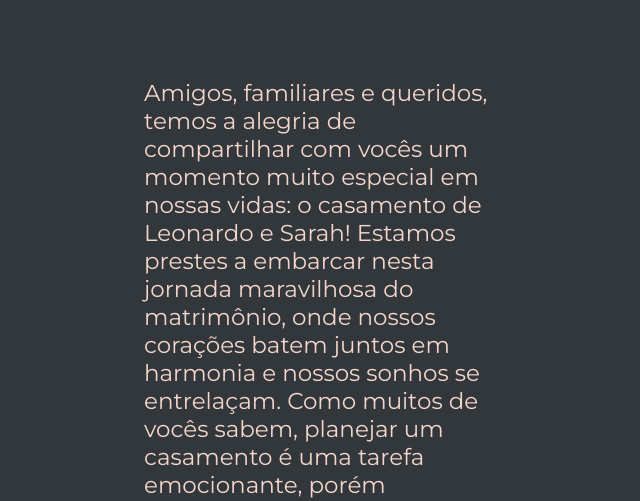
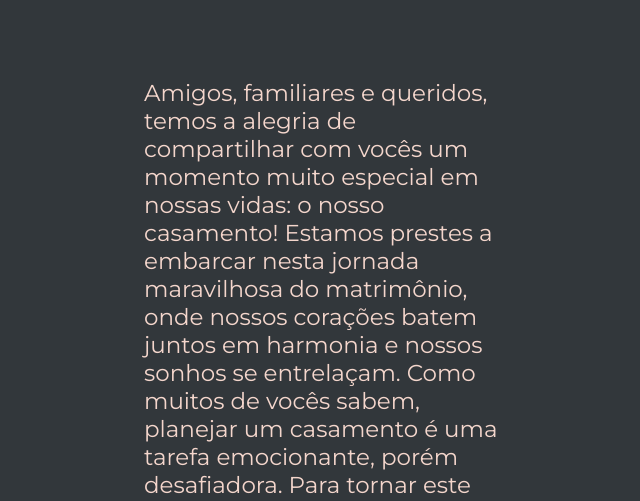
Before and after one commit to saleopratas/saleopratas, a plain HTML site: page about.html in a window 1280 px wide. Shown: the part 233-734 px from the top of the page, without its empty margins (48-688 px from the left). Drawn offline with nearby package versions, Linux system fonts and the light colour scheme.

Commit message:
Add files via upload

```diff
--- a/about.html
+++ b/about.html
@@ -17,7 +17,7 @@
     <main class="apresentacao">
         <section class="apresentacao__conteudo">
             <h1 class="apresentacao__conteudo__titulo" >Sobre nós</h1>
-            <p class="apresentacao__conteudo__texto">Amigos, familiares e queridos, temos a alegria de compartilhar com vocês um momento muito especial em nossas vidas: o casamento de Leonardo e Sarah! Estamos prestes a embarcar nesta jornada maravilhosa do matrimônio, onde nossos corações batem juntos em harmonia e nossos sonhos se entrelaçam.
+            <p class="apresentacao__conteudo__texto">Amigos, familiares e queridos, temos a alegria de compartilhar com vocês um momento muito especial em nossas vidas: o nosso casamento! Estamos prestes a embarcar nesta jornada maravilhosa do matrimônio, onde nossos corações batem juntos em harmonia e nossos sonhos se entrelaçam.
                 Como muitos de vocês sabem, planejar um casamento é uma tarefa emocionante, porém desafiadora. Para tornar este dia único e memorável, estamos iniciando nossa loja online, na esperança de contar com a ajuda e apoio daqueles que desejam fazer parte dessa celebração conosco.
                 </p>
                 <p class="apresentacao__conteudo__texto">
```
Also changed, not shown: index.html (+1 -1 lines).
